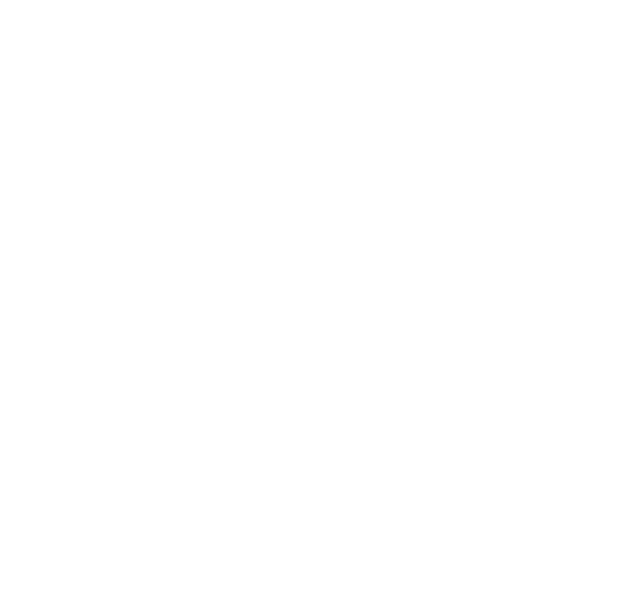
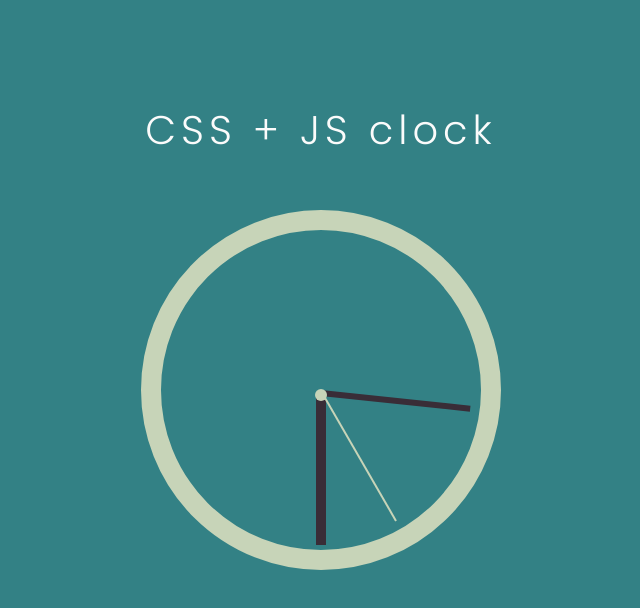
Before and after one commit to anastasiazi/JavaScript30, a plain HTML site: page css-js-clock/index.html in a window 1280 px wide. Shown: the whole page, without its empty margins (319-959 px from the left). Drawn offline with Linux system fonts and the light colour scheme.

Commit message:
feat: js implemented

```diff
--- a/css-js-clock/app.js
+++ b/css-js-clock/app.js
@@ -1 +1,22 @@
-console.log('kisik');
+
+const secondHand = document.querySelector('.second-hand');
+const minuteHand = document.querySelector('.minute-hand');
+const hourHand = document.querySelector('.hour-hand');
+
+function setDate() {
+  const now = new Date();
+  const seconds = now.getSeconds();
+  const secondsDegrees = (( seconds / 60 ) * 360 ) + 90;
+  secondHand.style.transform = `rotate(${secondsDegrees}deg)`;
+
+  const minutes = now.getMinutes();
+  const minutesDegrees = (( minutes / 60 ) * 360 ) + 90;
+  minuteHand.style.transform = `rotate(${minutesDegrees}deg)`;
+
+  const hours = now.getHours();
+  const hourssDegrees = (( hours / 12 ) * 360 ) + 90;
+  hourHand.style.transform = `rotate(${hourssDegrees}deg)`;
+  console.log(seconds);
+}
+
+setInterval( setDate, 1000)
--- a/css-js-clock/index.html
+++ b/css-js-clock/index.html
@@ -12,6 +12,18 @@
 </head>
 
 <body>
+  <header>
+    <h1 class="header__title">CSS + JS clock</h1>
+  </header>
+
+  <div class="clock">
+    <div class="clock-face">
+      <div class="hand hour-hand"></div>
+      <div class="hand minute-hand"></div>
+      <div class="hand pin"></div>
+      <div class="hand second-hand"></div>
+    </div>
+  </div>
 
   <script src="./app.js"></script>
 </body>
--- a/css-js-clock/style.css
+++ b/css-js-clock/style.css
@@ -0,0 +1,90 @@
+/* colors */
+
+/* white #fbfbfb */
+/* light #c7d4b8 */
+/* main #338185 */
+/* dark #392d37 */
+
+html {
+  font-size: 10px;
+}
+
+body {
+  margin: 0 auto;
+  font-family: "Poppins", sans-serif;
+  font-size: 2rem;
+  color: #fbfbfb;
+  background-color: #338185;
+}
+
+/* header */
+.header__title {
+  margin: 10rem auto 0;
+
+  text-align: center;
+  font-size: 4rem;
+  font-weight: 300;
+  letter-spacing: 0.5rem;
+
+  cursor: pointer;
+  transition: transform 0.3s ease-in;
+}
+
+.header__title:hover {
+  transform: scale(1.2);
+}
+
+/* clock */
+.clock {
+  margin: 5rem auto;
+  padding: 1rem;
+  width: 30rem;
+  height: 30rem;
+  border: 2rem solid #c7d4b8;
+  border-radius: 50%;
+}
+
+.clock-face {
+  display: flex;
+  position: relative;
+  width: 100%;
+  height: 100%;
+}
+
+.hand {
+  position: absolute;
+  width: 50%;
+  height: 0.6rem;
+  top: 15rem;
+
+
+  transform-origin: 100%;
+  transform: rotate(90deg);
+  transition-timing-function: cubic-bezier(0.1, 2.7, 0.58, 1)
+}
+
+.hand.second-hand {
+  width: 50%;
+  height: .2rem;
+  background: #c7d4b8;
+}
+
+.hand.minute-hand {
+  width: 50%;
+  height: .6rem;
+  background: #392d37;
+}
+
+.hand.hour-hand {
+  height: 1rem;
+  background: #392d37;
+}
+
+.hand.pin {
+  top: 155px;
+  left: 138px;
+  width: 1.2rem;
+  height: 1.2rem;
+  background: #c7d4b8;
+  border-radius: 50%;
+}
```
